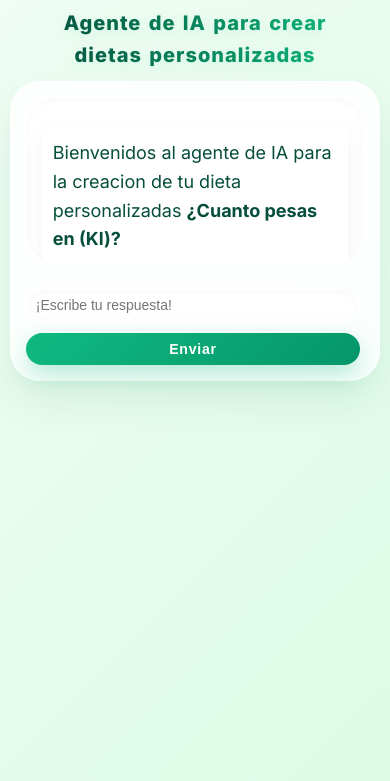
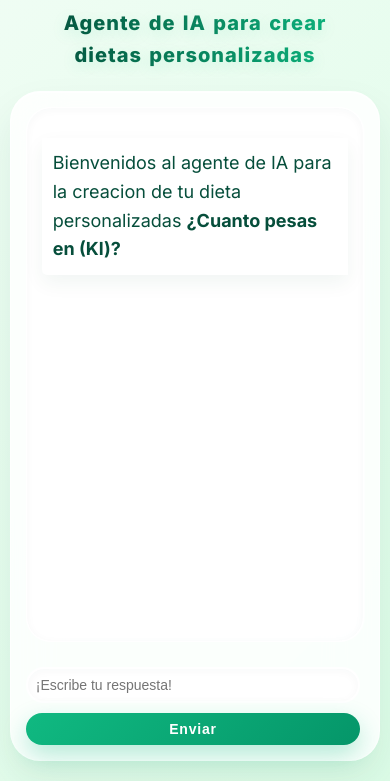
Before and after one commit to JesusBustos12/Assistant-de-nutrici-n-, a website with bundled scripts: page public/index.html in a window 390 px wide. Shown: the part 63-844 px from the top of the page. Built offline with nearby package versions, Linux system fonts and the light colour scheme.

Commit message:
fix: optimiza viewport y constriñe el chat al 100vh para evitar scroll en el body

```diff
--- a/public/Assets/CSS/styles.css
+++ b/public/Assets/CSS/styles.css
@@ -25,11 +25,13 @@ body {
     font-family: inter, 'Segoe UI', Tahoma, Geneva, Verdana, sans-serif;
     background: var(--bg-main);
     color: var(--text-main);
-    min-height: 100vh;
+    height: 100vh;
+    overflow: hidden; /* Evita cualquier scroll fuera del panel */
 }
 
 .layout {
     width: 100vw;
+    height: 100vh; /* Constriñe el panel al alto de la pantalla */
     color: var(--text-main);
 
     display: flex;
@@ -74,13 +76,14 @@ body {
 
 .layout__chat {
     width: 107rem;
-    height: 60rem; /* Un poco más de altura para dar aire */
+    max-width: 95vw;
+    flex: 1; /* Esto hace que tome solo el espacio restante sin generar scroll */
+    max-height: 70rem;
+    margin-bottom: 2rem;
     background: var(--bg-chat-container);
     backdrop-filter: blur(25px);
     -webkit-backdrop-filter: blur(25px);
     padding: 3.5rem; /* Aumentar padding interno */
-    margin-top: -1rem;
-    margin-left: 7rem;
     border-radius: 3rem;
     box-shadow: var(--shadow-soft), inset 0 1px 0 rgba(255, 255, 255, 0.8);
     border: 1px solid rgba(255, 255, 255, 0.6);
@@ -278,7 +281,6 @@ tbody tr:hover {
 @media (max-width: 1200px) {
     .layout__chat {
         width: 90rem;
-        height: 50rem;
         margin-left: 0;
     }
 }
@@ -300,7 +302,6 @@ tbody tr:hover {
 
     .layout__chat {
         width: 80rem;
-        height: 45rem;
     }
 
     .chat__inputs {
@@ -337,7 +338,6 @@ tbody tr:hover {
 
     .layout__chat {
         width: 95%;
-        height: 40rem;
         padding: 1.5rem;
     }
 
@@ -374,10 +374,6 @@ tbody tr:hover {
         font-size: 2.5rem;
     }
 
-    .layout__chat {
-        height: 35rem;
-    }
-
     .chat__inputs {
         gap: 1rem;
     }
@@ -406,10 +402,6 @@ tbody tr:hover {
         height: 40px;
     }
 
-    .layout__chat {
-        height: 30rem;
-    }
-
     .chat__message {
         max-width: 100%;
     }
```
